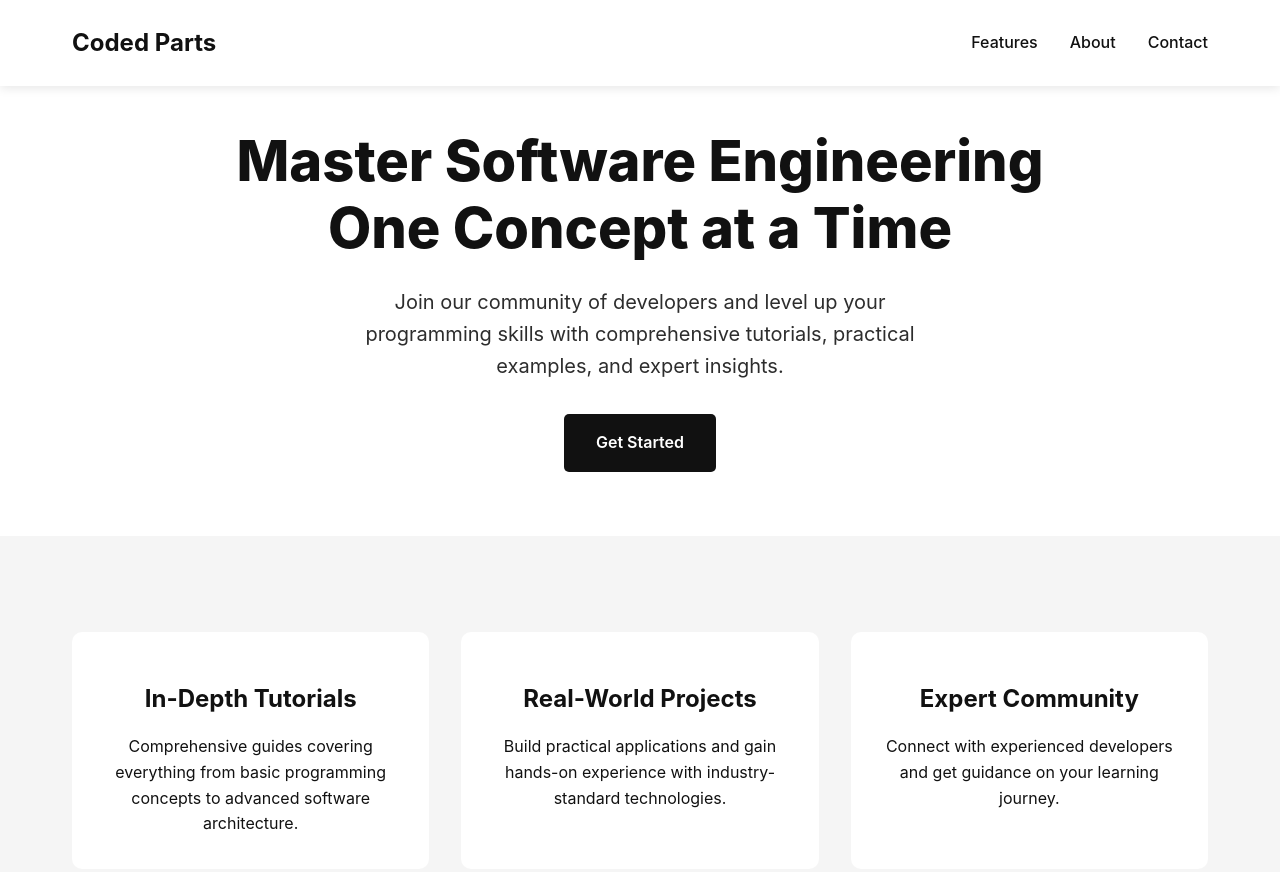
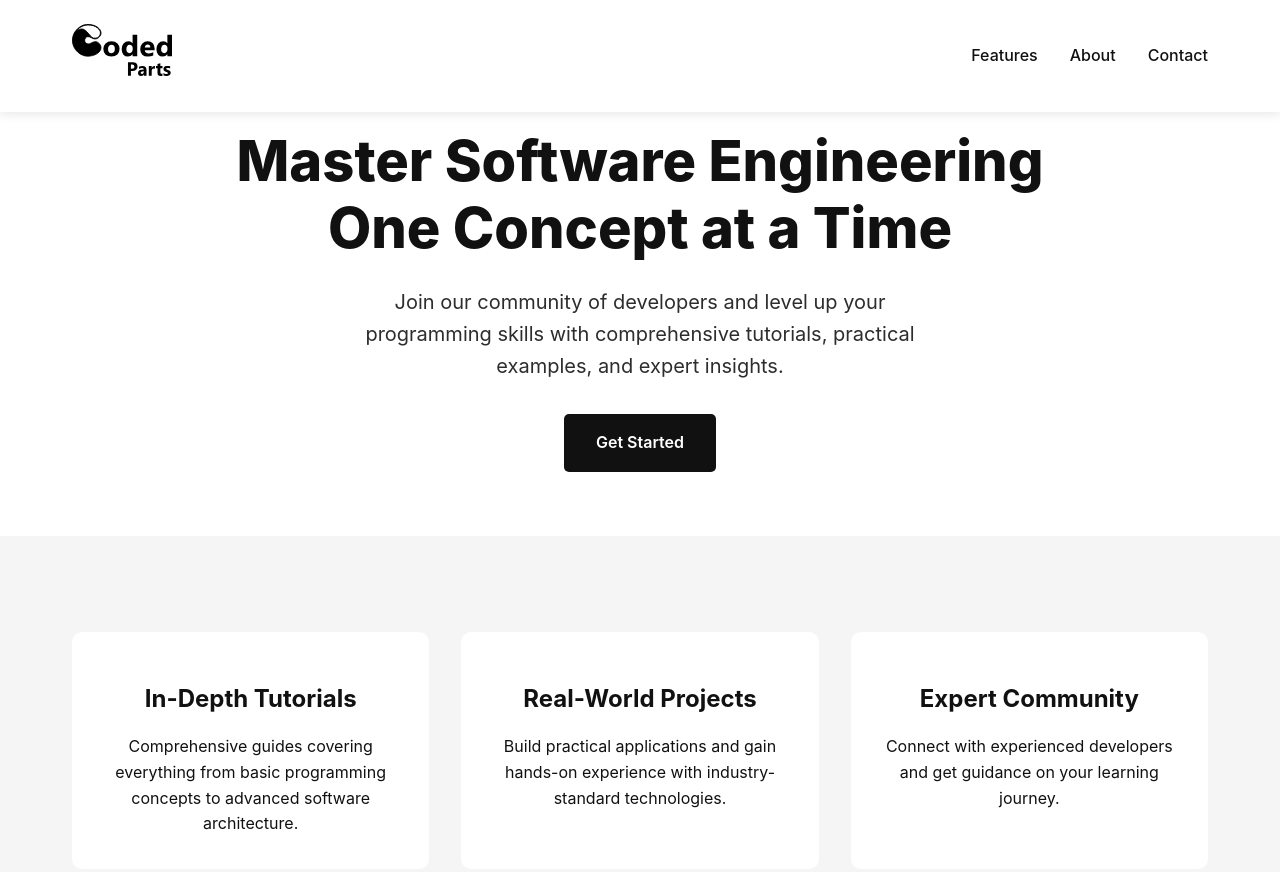
Before and after one commit to coded-parts/landing-page, a plain HTML site: page index.html in a window 1280 px wide. Drawn offline with Linux system fonts and the light colour scheme.

Commit message:
feat: add new logo

```diff
--- a/index.html
+++ b/index.html
@@ -296,7 +296,9 @@
     <div class="overlay"></div>
     <header>
         <nav class="container">
-            <a href="#" class="logo">Coded Parts</a>
+            <a href="#" class="logo">
+                <img src="assets/img/logo.svg" alt="Coded Parts Logo" width="100" />
+            </a>
             <button class="menu-button">
                 <span></span>
                 <span></span>
```
Also changed, not shown: assets/img/logo.svg (added).
